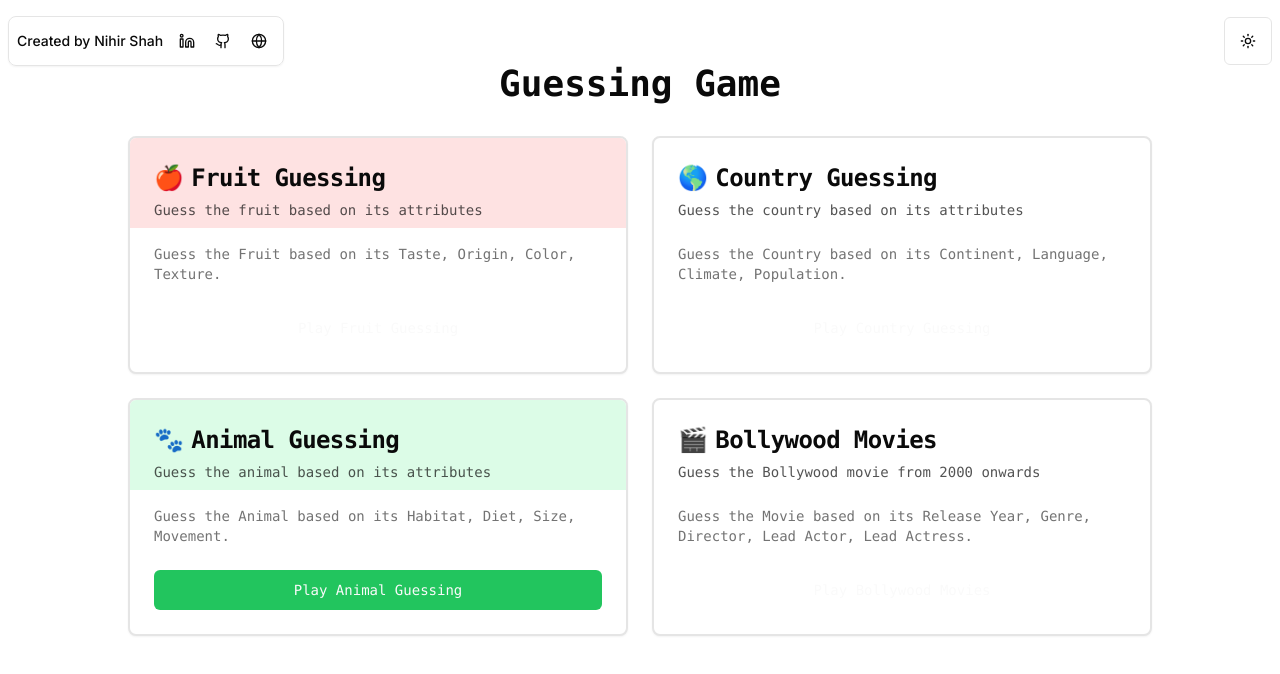
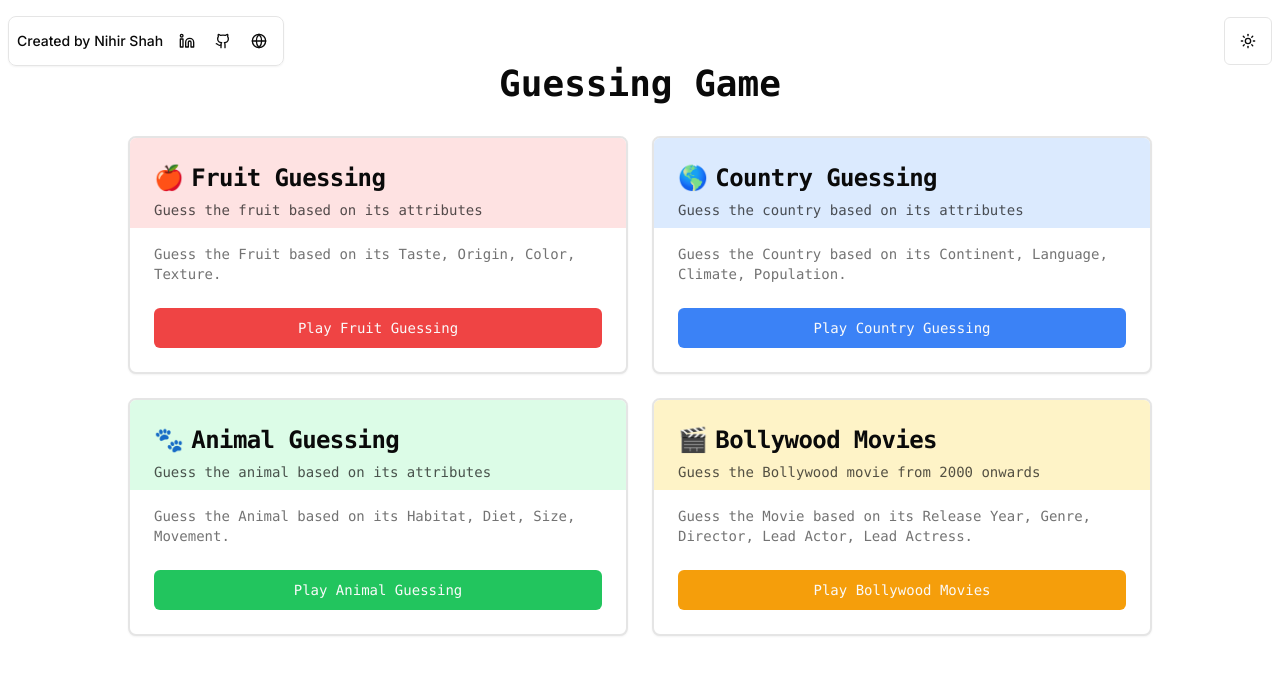
Before and after one commit to Nihir10dec/customWordle, a Next.js app: page / in a window 1280 px wide. Shown: the top 674 px of the page. Built offline with nearby package versions, Linux system fonts and the light colour scheme.

Commit message:
Updated Tailwind colors list

```diff
--- a/tailwind.config.ts
+++ b/tailwind.config.ts
@@ -91,6 +91,26 @@ const config: Config = {
 			}
 		}
 	},
+	safelist: [
+		// Header/Background Colors
+		{
+			pattern: /(bg)-(red|blue|amber|green|purple|teal)-(100|900)/,
+			variants: ['dark']
+		},
+		// Button Colors
+		{
+			pattern: /(bg|hover:bg|dark:bg|dark:hover:bg)-(red|blue|amber|green|purple|teal)-(500|600|700)/,
+			variants: ['hover', 'dark', 'dark:hover']
+		},
+		// Input Focus Border Colors
+		{
+			pattern: /(focus:border)-(red|blue|amber|green|purple|teal)-(400|500)/,
+			variants: ['dark']
+		},
+		// Primary color variations
+		'bg-primary/10',
+		'focus:border-primary'
+	],
 	plugins: [require("tailwindcss-animate")],
 };
 export default config;
```
Lines whose indentation alone changed are shown as unchanged.
